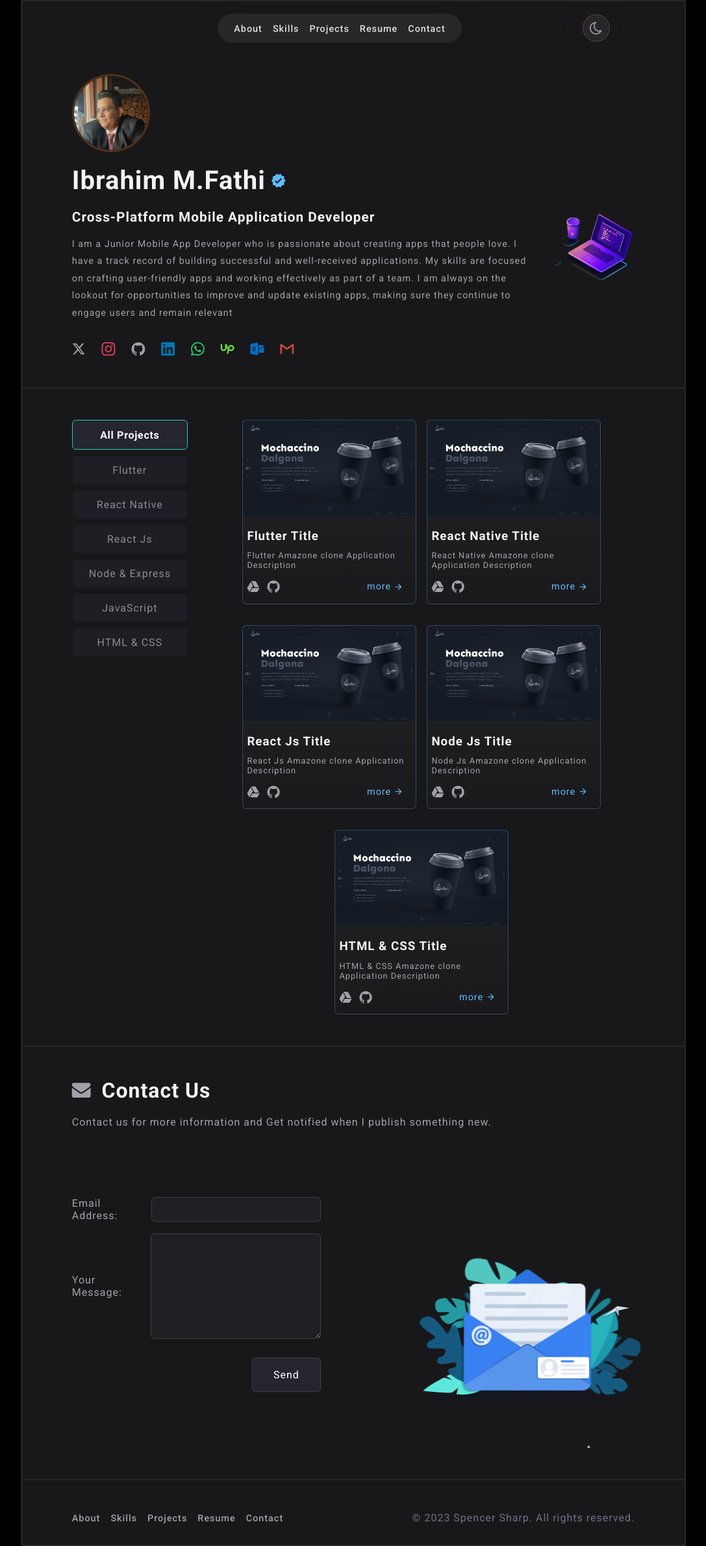
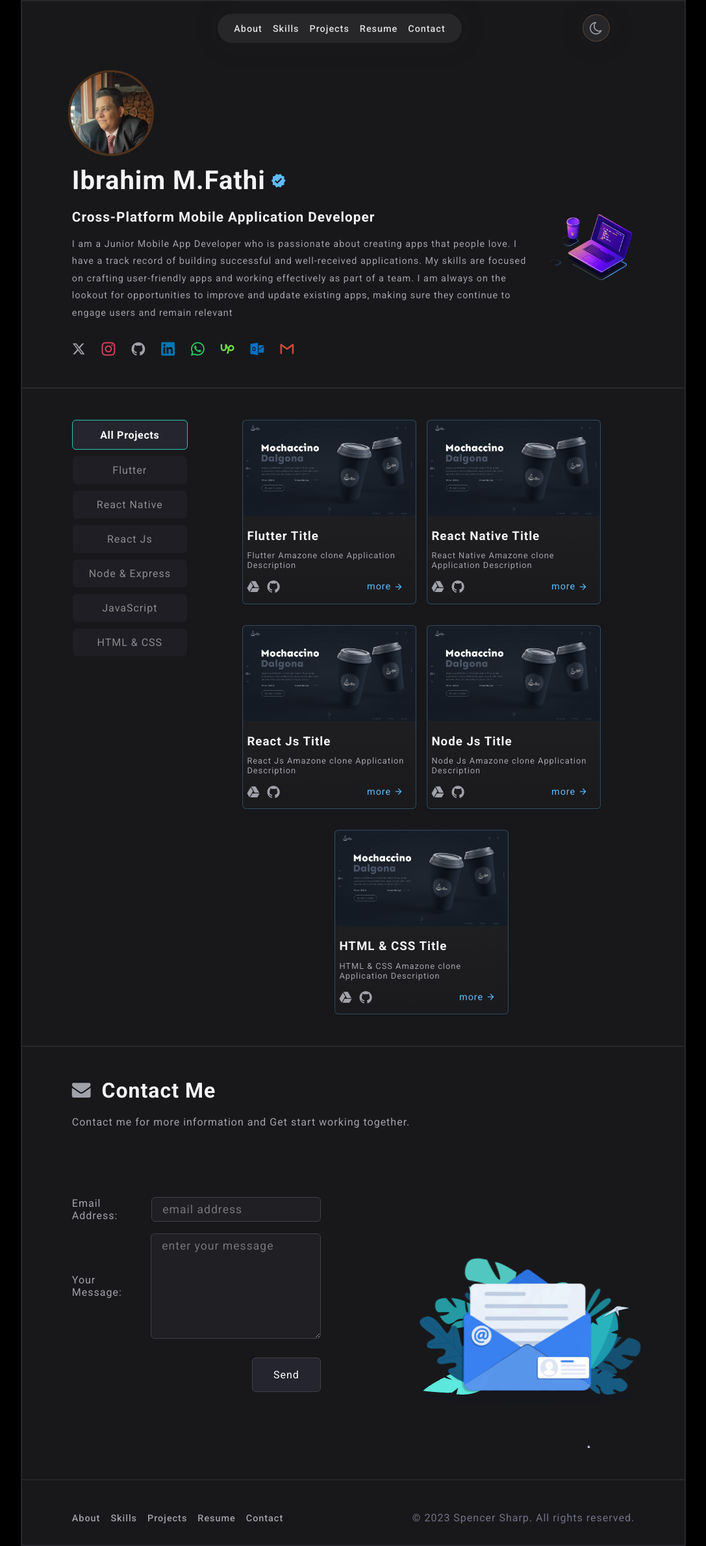
Before and after one commit to Ibrahimfathi96/Portfolio, a React (Vite) app: page / in a window 1280 px wide. Shown: the whole page at 65% size, without its empty margins (96-1183 px from the left). Built offline with nearby package versions, Linux system fonts and the light colour scheme.

Commit message:
filter animation

```diff
--- a/package.json
+++ b/package.json
@@ -11,6 +11,7 @@
   },
   "dependencies": {
     "@formspree/react": "^2.5.1",
+    "framer-motion": "^10.16.4",
     "lottie-react": "^2.4.0",
     "react": "^18.2.0",
     "react-dom": "^18.2.0"
--- a/src/components/2-hero/Hero.jsx
+++ b/src/components/2-hero/Hero.jsx
@@ -1,7 +1,9 @@
+// @ts-nocheck
 import Lottie from "lottie-react";
 import "./hero.css";
 import devAnimation from "../../animations/dev2.json";
 import React from "react";
+import { motion } from "framer-motion";
 
 const Hero = () => {
   const lottieRef = React.useRef();
@@ -9,7 +11,14 @@ const Hero = () => {
     <section className="hero flex">
       <div className="left-section">
         <div className="parent-avatar flex">
-          <img className="avatar" src="./me.png" alt="" />
+          <motion.img
+            initial={{ transform: "scale(0)" }}
+            animate={{ transform: "scale(1.1)" }}
+            transition={{ damping: 6, type: "spring", stiffness: 100 }}
+            className="avatar"
+            src="./me.png"
+            alt=""
+          />
         </div>
         <div className="flex">
           <h1 className="title">Ibrahim M.Fathi</h1>
--- a/src/components/2-hero/hero.css
+++ b/src/components/2-hero/hero.css
@@ -19,6 +19,7 @@ section.hero {
 section.hero .parent-avatar.flex {
   align-items: center;
   gap: 0.6rem;
+  min-height: 120px;
 }
 
 section.hero .left-section {
--- a/src/components/3-main/Main.jsx
+++ b/src/components/3-main/Main.jsx
@@ -1,5 +1,6 @@
 import React from "react";
 import "./main.css";
+import { AnimatePresence, motion } from "framer-motion";
 import { MyProjects } from "../../data/MyProjects";
 const Main = () => {
   const [currentActive, setCurrentActive] = React.useState("all");
@@ -63,9 +64,21 @@ const Main = () => {
       </section>
 
       <section className="right-section flex">
+        <AnimatePresence>
           {projects.map((item) => {
             return (
-            <article key={item.id.toString()} className="card">
+              <motion.article
+                layout
+                initial={{ transform: "scale(0.4)" }}
+                animate={{ transform: "scale(1)" }}
+                transition={{
+                  damping: 8,
+                  type: "spring",
+                  stiffness: 50,
+                }}
+                key={item.id.toString()}
+                className="card"
+              >
                 <img width={266} src={item.imagePath} alt="" />
 
                 <div style={{ width: "266px" }} className="box">
@@ -82,9 +95,10 @@ const Main = () => {
                     </a>
                   </div>
                 </div>
-            </article>
+              </motion.article>
             );
           })}
+        </AnimatePresence>
       </section>
     </main>
   );
--- a/src/components/4-contact/Contact.jsx
+++ b/src/components/4-contact/Contact.jsx
@@ -10,11 +10,10 @@ const Contact = () => {
       <section className="contact-us">
         <h1 className="title">
           <span className="icon-envelope"></span>
-          Contact Us
+          Contact Me
         </h1>
         <p className="sub-title">
-          Contact us for more information and Get notified when I publish
-          something new.
+          Contact me for more information and Get start working together.
         </p>
 
         <div className="flex">
@@ -23,6 +22,7 @@ const Contact = () => {
               <label htmlFor="email">Email Address:</label>
               <input
                 autoComplete="off"
+                placeholder="email address"
                 required
                 type="email"
                 name="email"
@@ -37,7 +37,12 @@ const Contact = () => {
 
             <div className="flex" style={{ marginTop: "1.1rem" }}>
               <label htmlFor="message">Your Message:</label>
-              <textarea required name="message" id="message" />
+              <textarea
+                required
+                name="message"
+                id="message"
+                placeholder="enter your message"
+              />
               <ValidationError
                 prefix="Message"
                 field="message"
@@ -71,11 +76,7 @@ const Contact = () => {
           </form>
 
           <div className="animation">
-            <Lottie
-              className="contact-animation"
-              loop={false}
-              animationData={contactUs}
-            />
+            <Lottie className="contact-animation" animationData={contactUs} />
           </div>
         </div>
       </section>
```
Also changed, not shown: 1 other file (tests, documents, lock files or other folders). Lines whose indentation alone changed are shown as unchanged.
